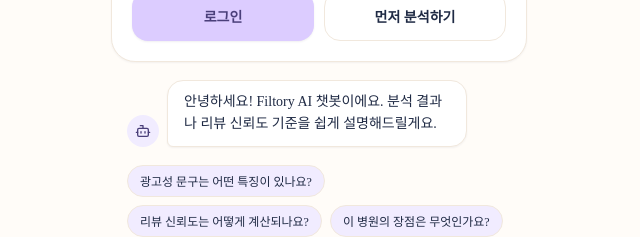
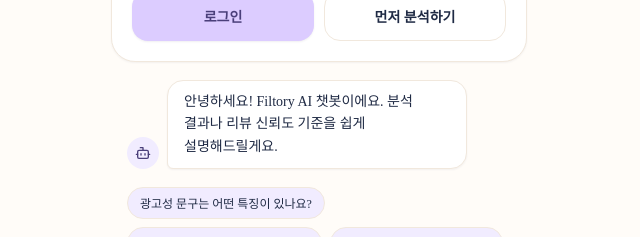
Before and after one commit to yjs4976-lgtm/filtory, a Next.js app in the folder frontend/: page /chatbot in a window 1280 px wide. Shown: the part 329-566 px from the top of the page, without its empty margins (321-961 px from the left). Built offline with nearby package versions, Linux system fonts and the light colour scheme; no server answers.

Commit message:
fix: 챗봇 답변이 화면에서 중간에 잘리는 문제 수정

```diff
--- a/frontend/src/components/chatbot/ChatWindow.tsx
+++ b/frontend/src/components/chatbot/ChatWindow.tsx
@@ -57,10 +57,13 @@
     recommendedQuestions?.language === language ? recommendedQuestions.questions : []
 
   useEffect(() => {
-    endRef.current?.scrollIntoView({ behavior: "smooth" })
-  }, [visibleMessages.length])
+    const frameId = window.requestAnimationFrame(() => {
+      endRef.current?.scrollIntoView({ behavior: "smooth", block: "end" })
+    })
+    return () => window.cancelAnimationFrame(frameId)
+  }, [messages, isResponding])
 
-  async function send(text) {
+  async function send(text: string) {
     const trimmed = text.trim()
     if (!trimmed || isResponding) return
     const userMsg: ChatMessage = { id: nextMessageId.current, role: "user", text: trimmed }
@@ -75,7 +78,8 @@
         language,
         analysisContext: buildChatAnalysisContext(),
       })
-      const aiMsg: ChatMessage = { id: nextMessageId.current, role: "ai", text: result.data.answer }
+      const fullAnswer = result.data.answer ?? ""
+      const aiMsg: ChatMessage = { id: nextMessageId.current, role: "ai", text: fullAnswer }
       nextMessageId.current += 1
       setMessages((prev) => [...prev, aiMsg])
       setRecommendedQuestions({ language, questions: result.data.suggested_questions ?? [] })
--- a/frontend/src/styles/App.module.css
+++ b/frontend/src/styles/App.module.css
@@ -2659,6 +2659,7 @@
 
 .messageList {
   flex: 0 1 auto;
+  min-height: 0;
   max-height: min(42vh, 360px);
   display: flex;
   flex-direction: column;
@@ -2671,20 +2672,30 @@
   display: flex;
   align-items: flex-end;
   gap: 8px;
+  min-width: 0;
 }
 
 .messageUser {
   display: flex;
   justify-content: flex-end;
+  min-width: 0;
 }
 
 .bubbleAi,
 .bubbleUser {
+  min-width: 0;
   max-width: 78%;
+  height: auto;
+  max-height: none;
   border-radius: 16px;
   padding: 10px 16px;
   font-size: 14px;
   line-height: 1.6;
+  overflow: visible;
+  overflow-wrap: anywhere;
+  text-overflow: clip;
+  white-space: pre-wrap;
+  word-break: keep-all;
 }
 
 .bubbleAi {
```
